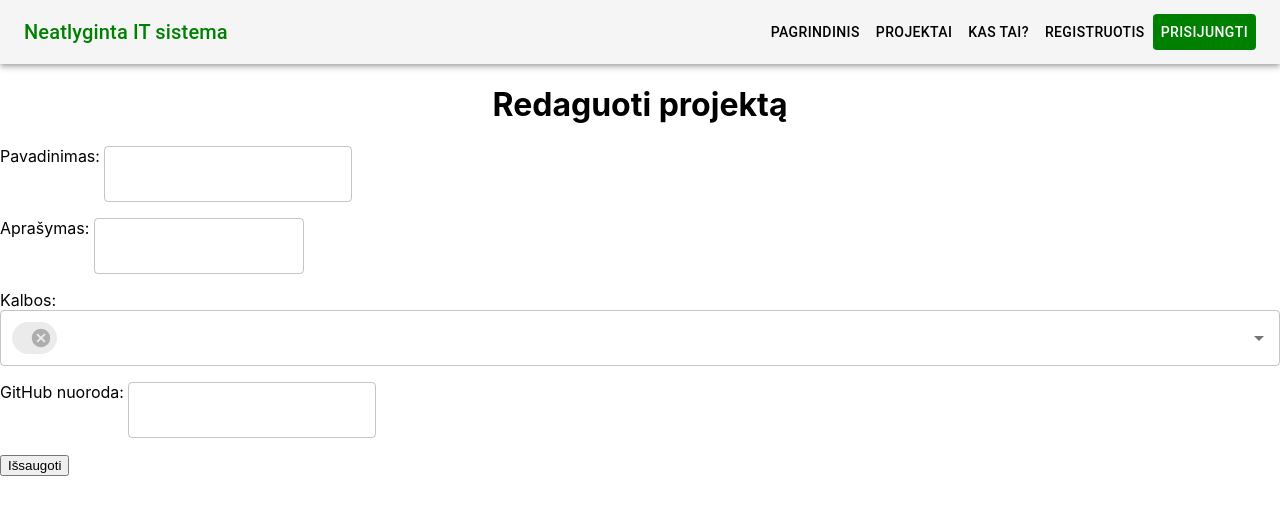
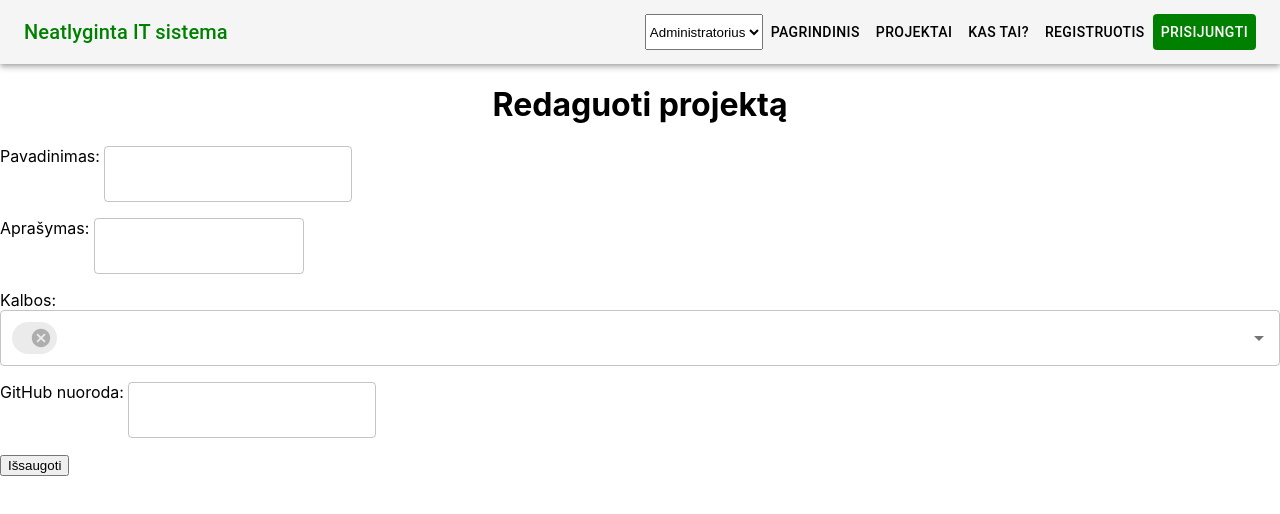
Before and after one commit to Kazill/LitHub, a React (Create React App) app in the folder lithub/: page /editProject in a window 1280 px wide. Shown: the top 514 px of the page. Built offline with nearby package versions, Linux system fonts and the light colour scheme; no server answers.

Commit message:
Update Nav.tsx

```diff
--- a/lithub/src/components/Nav.tsx
+++ b/lithub/src/components/Nav.tsx
@@ -174,13 +174,15 @@ const Nav: React.FC<{}> = () => {
             })
             .catch(error => console.error('Error fetching role:', error));
     };
-    const handleRoleChange = (event: React.ChangeEvent<HTMLSelectElement>) => {
+    const handleRoleChange = async (event: React.ChangeEvent<HTMLSelectElement>) => {
         const newRole = event.target.value;
         // Update selected role in the backend
-        updateRoleInBackend(newRole);
+        await updateRoleInBackend(newRole);
 
         // Update selected role in the frontend
         setSelectedRole(newRole);
+
+        window.location.reload();
     };
 
     const updateRoleInBackend = (newRole: string) => {
@@ -245,14 +247,14 @@ const Nav: React.FC<{}> = () => {
             open={isMobileMenuOpen}
             onClose={handleMobileMenuClose}
         >
-           {/* <MenuItem>
+           <MenuItem>
                 <select id="roleSelect" value={selectedRole} onChange={handleRoleChange}>
                     <option value="Administratorius">Administratorius</option>
                     <option value="Svečias">Svečias</option>
                     <option value="Prisiregistravęs">Prisiregistravęs</option>
                     <option value="Patvirtinas">Patvirtinas</option>
                 </select>
-            </MenuItem>*/}
+            </MenuItem>
             <MenuItem>
                 <Button href='/' sx={{ color: 'black' }}>Pagrindinis</Button>
             </MenuItem>
@@ -281,12 +283,12 @@ const Nav: React.FC<{}> = () => {
                     </Typography>
                     <Box sx={{ flexGrow: 1 }} />
                     <Box sx={{ display: { xs: 'none', md: 'flex' } }}>
-                        {/*<select id="roleSelect" value={selectedRole} onChange={handleRoleChange}>
+                        <select id="roleSelect" value={selectedRole} onChange={handleRoleChange}>
                             <option value="Administratorius">Administratorius</option>
                             <option value="Svečias">Svečias</option>
                             <option value="Prisiregistravęs">Prisiregistravęs</option>
                             <option value="Patvirtinas">Patvirtinas</option>
-                        </select>*/}
+                        </select>
                         <Button href='/' sx={{ color: 'black' }}>Pagrindinis</Button>
                         <Button href='/projects' sx={{ color: 'black' }}>Projektai</Button>
                         <Button href='' sx={{ color: 'black' }}>Kas tai?</Button>
```
